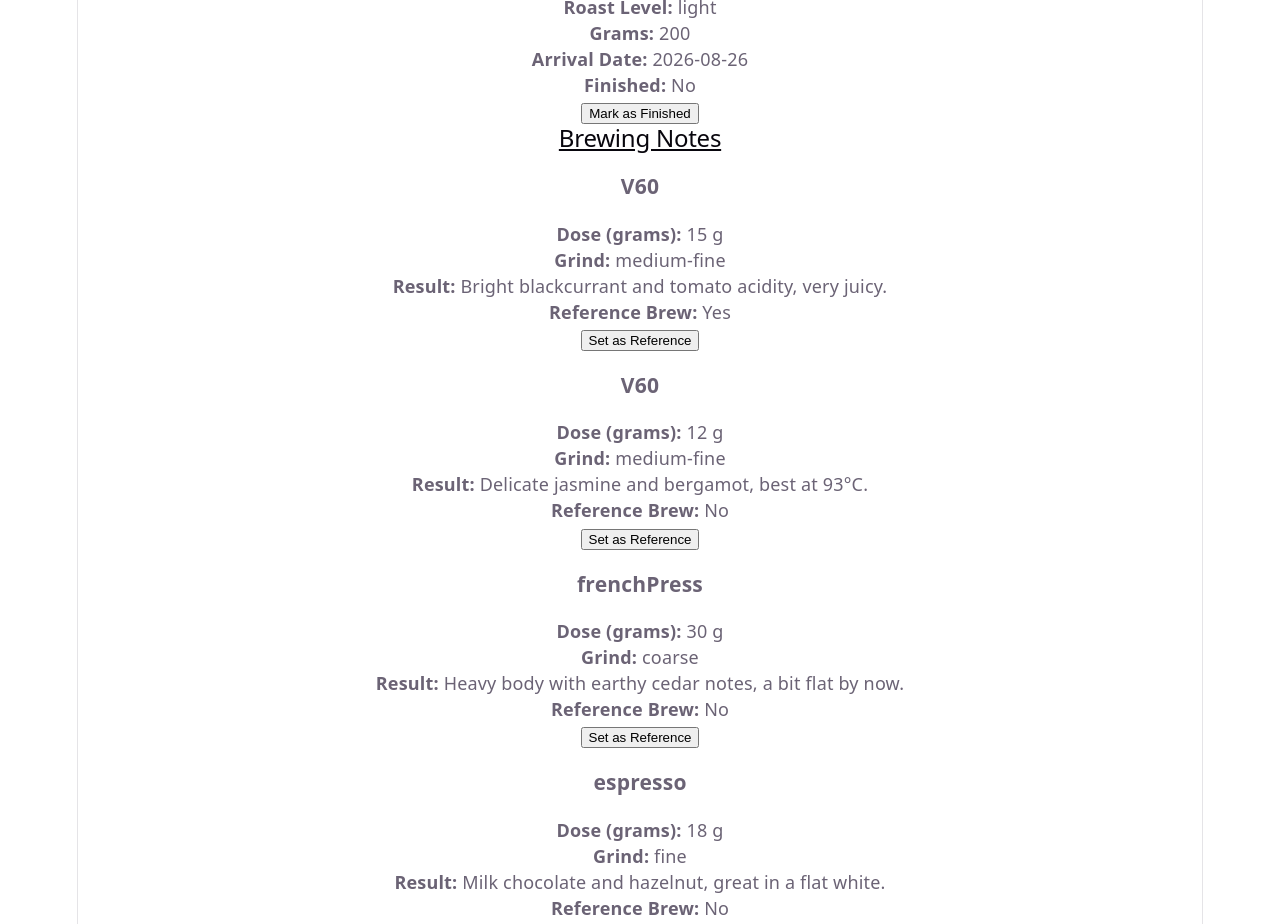
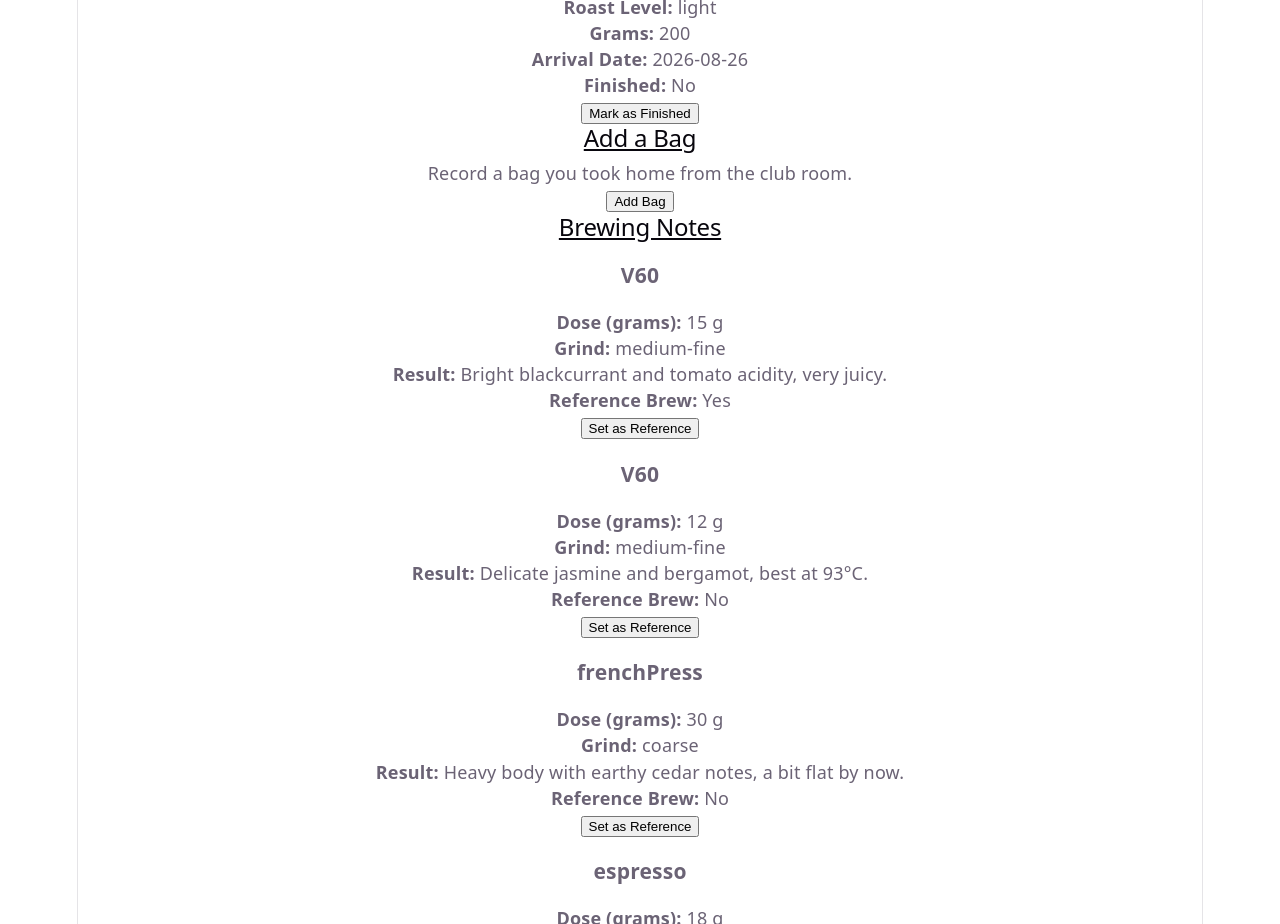
Before and after one commit to Bart079/INF2C-Team-3-WebAppDev, a React (Vite) app in the folder ClientApp/: page /shelf in a window 1280 px wide. Shown: the part 1480-2404 px from the top of the page. Built offline with nearby package versions, Linux system fonts and the light colour scheme.

Commit message:
Add a bag op shelf pagina toegevoegd

```diff
--- a/ClientApp/src/features/shelf/shelf.tsx
+++ b/ClientApp/src/features/shelf/shelf.tsx
@@ -21,6 +21,13 @@ export function ShelfPage() {
         <BagList bags={myBags} beans={beans} />
       </section>
 
+      <section className ="add_bag">
+        <h2>Add a Bag</h2>
+        <p>Record a bag you took home from the club room.</p>
+        <button>Add Bag</button>
+      </section>
+
+
       <section className="my_notes">
         <h2>Brewing Notes</h2>
         <BrewingNotes notes={myNotes} />
```
